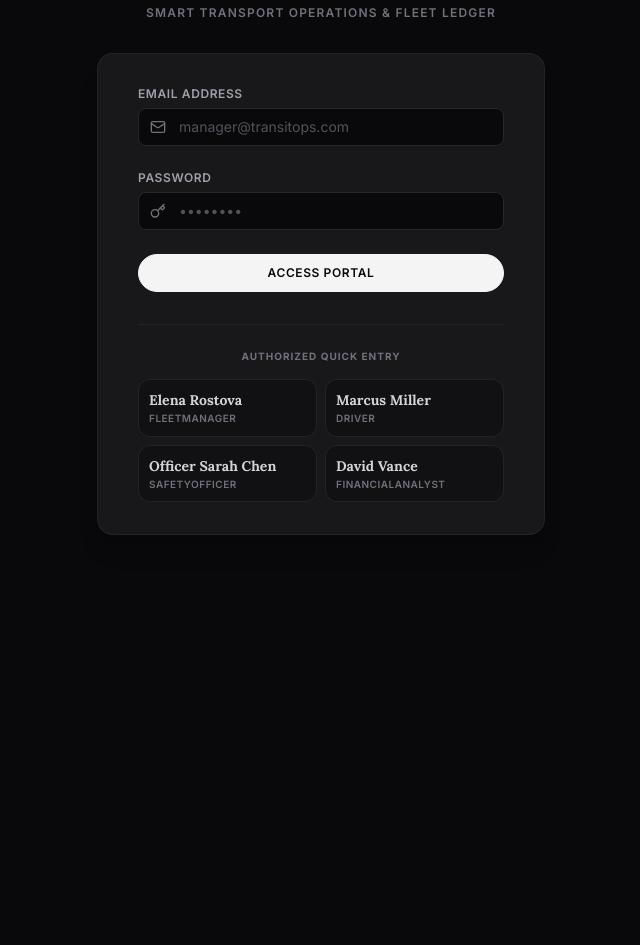
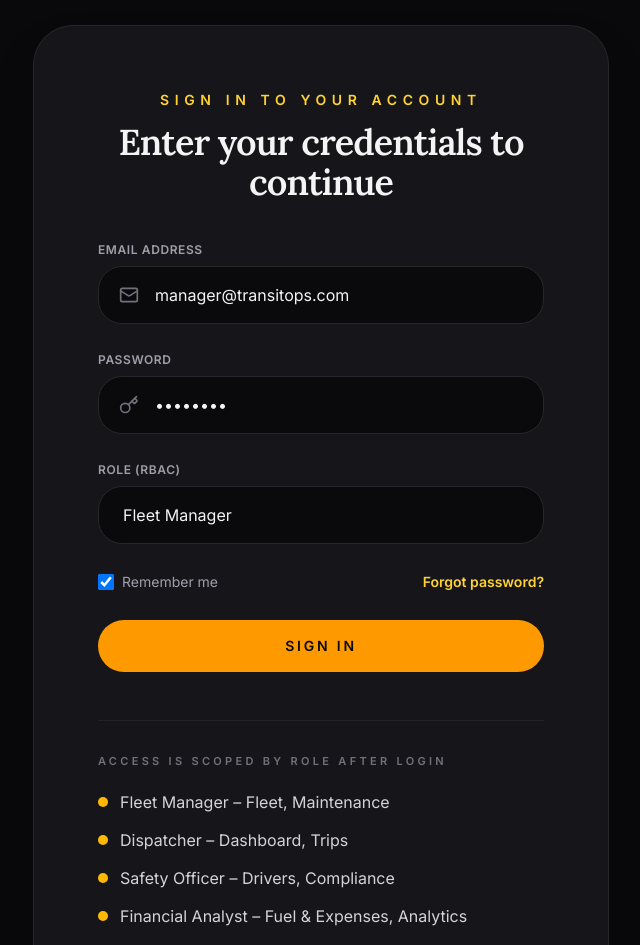
Before and after one commit to 2025tarunmotwani-maker/Transitops-odoo-hackathon-2026, a React (Vite) app in the folder frontend/: page / in a window 1280 px wide. Shown: the part 187-1132 px from the top of the page, without its empty margins (319-959 px from the left). Before the commit the page ends 800 px from the top, so only its background shows below. Built offline with nearby package versions, Linux system fonts and the light colour scheme.

Commit message:
feat: enhance login screen with role-based access control and improved UI

```diff
--- a/frontend/src/components/LoginScreen.tsx
+++ b/frontend/src/components/LoginScreen.tsx
@@ -4,13 +4,29 @@ import { SEED_USERS } from '../data/seedData';
 import { Shield, Key, Mail, Truck, AlertCircle } from 'lucide-react';
 import { motion } from 'motion/react';
 
+const ROLE_LABELS: Record<Role, string> = {
+  FleetManager: 'Fleet Manager',
+  Driver: 'Dispatcher',
+  SafetyOfficer: 'Safety Officer',
+  FinancialAnalyst: 'Financial Analyst'
+};
+
+const ROLE_DESCRIPTIONS: Array<{ label: string; value: Role }> = [
+  { label: 'Fleet Manager', value: 'FleetManager' },
+  { label: 'Dispatcher', value: 'Driver' },
+  { label: 'Safety Officer', value: 'SafetyOfficer' },
+  { label: 'Financial Analyst', value: 'FinancialAnalyst' }
+];
+
 interface LoginScreenProps {
   onLoginSuccess: (user: User) => void;
 }
 
 export default function LoginScreen({ onLoginSuccess }: LoginScreenProps) {
-  const [email, setEmail] = useState('');
-  const [password, setPassword] = useState('');
+  const [email, setEmail] = useState('manager@transitops.com');
+  const [password, setPassword] = useState('admin123');
+  const [role, setRole] = useState<Role>('FleetManager');
+  const [rememberMe, setRememberMe] = useState(true);
   const [error, setError] = useState('');
   const [loading, setLoading] = useState(false);
 
@@ -19,18 +35,20 @@ export default function LoginScreen({ onLoginSuccess }: LoginScreenProps) {
     setError('');
     setLoading(true);
 
-    // Simulate authenticating against seed users
     setTimeout(() => {
-      const match = SEED_USERS.find(u => u.email.toLowerCase() === email.toLowerCase());
+      const match = SEED_USERS.find(
+        (u) => u.email.toLowerCase() === email.toLowerCase() && u.role === role
+      );
 
       if (!match) {
-        setError('Invalid credentials. Try our quick login options below!');
+        setError('Invalid credentials. Please verify email, password and role.');
         setLoading(false);
         return;
       }
 
-      // Password rules - simple password for seed users
-      const expectedPassword = email.split('@')[0] === 'manager' ? 'admin123' : `${email.split('@')[0]}123`;
+      const expectedPassword =
+        match.email.split('@')[0] === 'manager' ? 'admin123' : `${match.email.split('@')[0]}123`;
+
       if (password !== expectedPassword) {
         setError('Incorrect password. Please try again.');
         setLoading(false);
@@ -42,51 +60,52 @@ export default function LoginScreen({ onLoginSuccess }: LoginScreenProps) {
     }, 450);
   };
 
-  const handleQuickLogin = (user: User) => {
-    const expectedPassword = user.email.split('@')[0] === 'manager' ? 'admin123' : `${user.email.split('@')[0]}123`;
-    setEmail(user.email);
-    setPassword(expectedPassword);
-    setError('');
-  };
+  return (
+    <div className="min-h-screen bg-zinc-950 text-zinc-100 flex flex-col items-center justify-center p-6 lg:p-12">
+      <header className="text-center mb-10">
+        <div className="inline-flex items-center gap-3">
+          <div className="p-3 bg-zinc-900 text-zinc-100 border border-zinc-800 rounded-2xl shadow-sm">
+            <Truck className="h-7 w-7 text-amber-300" />
+          </div>
+          <div>
+            <p className="text-sm uppercase tracking-[0.4em] text-zinc-500 font-semibold">TransiTOps</p>
+          </div>
+        </div>
+        <h1 className="mt-4 text-5xl font-display font-bold tracking-tight text-zinc-100">
+          Smart Transport Operations Platform
+          </h1>
+      </header>
 
-  return (
-    <div className="min-h-screen bg-zinc-950 flex flex-col justify-center py-12 sm:px-6 lg:px-8">
-      <div className="sm:mx-auto sm:w-full sm:max-w-md">
-        <div className="flex justify-center items-center gap-3">
-          <div className="p-2.5 bg-zinc-900 text-zinc-100 border border-zinc-800 rounded-xl shadow-xs shrink-0">
-            <Truck className="h-6 w-6 text-zinc-400" />
-          </div>
-          <span className="text-2xl tracking-[4px] font-display uppercase font-semibold text-zinc-100">TransitOps</span>
-        </div>
-        <h2 className="mt-6 text-center text-3xl font-display font-medium tracking-tight text-zinc-100">
-          The Operational Sphere
-        </h2>
-        <p className="mt-2 text-center text-xs tracking-widest uppercase font-semibold text-zinc-500">
-          Smart Transport Operations & Fleet Ledger
-        </p>
-      </div>
-
-      <div className="mt-8 sm:mx-auto sm:w-full sm:max-w-md">
-        <div className="bg-zinc-900 py-8 px-4 border border-zinc-800/80 sm:rounded-2xl sm:px-10 shadow-xl">
+      <main className="w-full max-w-xl">
+        <div className="w-full bg-zinc-900/95 border border-zinc-800 shadow-2xl rounded-[2.5rem] p-12 lg:p-16">
           {error && (
             <motion.div
-              initial={{ opacity: 0, y: -5 }}
+              initial={{ opacity: 0, y: -10 }}
               animate={{ opacity: 1, y: 0 }}
-              className="mb-4 p-3 bg-red-950/40 border border-red-900/50 rounded-lg flex items-center gap-2 text-xs text-red-300"
+              className="mb-6 rounded-3xl border border-red-500/50 bg-red-950/40 px-4 py-3 text-sm text-red-200"
             >
-              <AlertCircle className="h-4 w-4 shrink-0 text-red-400" />
-              <span>{error}</span>
+              <div className="flex items-center gap-2">
+                <AlertCircle className="h-4 w-4 text-red-400" />
+                <span>{error}</span>
+              </div>
             </motion.div>
           )}
 
-          <form className="space-y-6" onSubmit={handleSubmit}>
+          <div className="mb-10 text-center">
+            <p className="text-sm uppercase tracking-[0.4em] text-amber-300 font-semibold mb-3">Sign in to your account</p>
+            <h2 className="text-4xl font-display font-semibold tracking-tight text-zinc-100">
+              Enter your credentials to continue
+            </h2>
+          </div>
+
+          <form className="space-y-7" onSubmit={handleSubmit}>
             <div>
               <label htmlFor="email" className="block text-xs uppercase tracking-wider font-semibold text-zinc-400">
                 Email address
               </label>
-              <div className="mt-1.5 relative rounded-md shadow-xs">
-                <div className="absolute inset-y-0 left-0 pl-3 flex items-center pointer-events-none text-zinc-500">
-                  <Mail className="h-4 w-4" />
+              <div className="mt-2 relative rounded-3xl border border-zinc-800 bg-zinc-950/90">
+                <div className="pointer-events-none absolute inset-y-0 left-0 flex items-center pl-5 text-zinc-500">
+                  <Mail className="h-5 w-5" />
                 </div>
                 <input
                   id="email"
@@ -96,7 +115,7 @@ export default function LoginScreen({ onLoginSuccess }: LoginScreenProps) {
                   required
                   value={email}
                   onChange={(e) => setEmail(e.target.value)}
-                  className="block w-full pl-10 pr-3 py-2 bg-zinc-950 border border-zinc-800 rounded-lg text-zinc-100 placeholder-zinc-600 focus:outline-hidden focus:border-zinc-700 text-sm"
+                  className="w-full rounded-3xl border-none bg-transparent py-4 pl-14 pr-5 text-base text-zinc-100 placeholder:text-zinc-600 focus:outline-none"
                   placeholder="manager@transitops.com"
                 />
               </div>
@@ -106,9 +125,9 @@ export default function LoginScreen({ onLoginSuccess }: LoginScreenProps) {
               <label htmlFor="password" className="block text-xs uppercase tracking-wider font-semibold text-zinc-400">
                 Password
               </label>
-              <div className="mt-1.5 relative rounded-md shadow-xs">
-                <div className="absolute inset-y-0 left-0 pl-3 flex items-center pointer-events-none text-zinc-500">
-                  <Key className="h-4 w-4" />
+              <div className="mt-2 relative rounded-3xl border border-zinc-800 bg-zinc-950/90">
+                <div className="pointer-events-none absolute inset-y-0 left-0 flex items-center pl-5 text-zinc-500">
+                  <Key className="h-5 w-5" />
                 </div>
                 <input
                   id="password"
@@ -118,50 +137,85 @@ export default function LoginScreen({ onLoginSuccess }: LoginScreenProps) {
                   required
                   value={password}
                   onChange={(e) => setPassword(e.target.value)}
-                  className="block w-full pl-10 pr-3 py-2 bg-zinc-950 border border-zinc-800 rounded-lg text-zinc-100 placeholder-zinc-600 focus:outline-hidden focus:border-zinc-700 text-sm"
+                  className="w-full rounded-3xl border-none bg-transparent py-4 pl-14 pr-5 text-base text-zinc-100 placeholder:text-zinc-600 focus:outline-none"
                   placeholder="••••••••"
                 />
               </div>
             </div>
 
             <div>
-              <button
-                type="submit"
-                disabled={loading}
-                className="w-full flex justify-center py-2.5 px-4 border border-zinc-100 rounded-full text-xs font-semibold uppercase tracking-wider text-zinc-950 bg-zinc-100 hover:bg-zinc-200 transition-colors duration-200 disabled:opacity-50 cursor-pointer"
-              >
-                {loading ? 'Authenticating Sphere...' : 'Access Portal'}
+              <label htmlFor="role" className="block text-xs uppercase tracking-wider font-semibold text-zinc-400">
+                Role (RBAC)
+              </label>
+              <div className="mt-2 rounded-3xl border border-zinc-800 bg-zinc-950/90 relative">
+                <select
+                  id="role"
+                  value={role}
+                  onChange={(e) => setRole(e.target.value as Role)}
+                  className="w-full appearance-none rounded-3xl border-none bg-transparent py-4 px-6 text-base text-zinc-100 focus:outline-none pr-10"
+                >
+                  {ROLE_DESCRIPTIONS.map((item) => (
+                    <option key={item.value} value={item.value} className="bg-zinc-950 text-zinc-100">
+                      {item.label}
+                    </option>
+                  ))}
+                </select>
+              </div>
+            </div>
+
+            <div className="flex items-center justify-between gap-4 text-xs lg:text-sm text-zinc-400">
+              <label className="inline-flex items-center gap-2">
+                <input
+                  type="checkbox"
+                  checked={rememberMe}
+                  onChange={(e) => setRememberMe(e.target.checked)}
+                  className="h-4 w-4 rounded border-zinc-700 bg-zinc-900 text-amber-400 focus:ring-amber-300"
+                />
+                Remember me
+              </label>
+              <button type="button" className="text-amber-300 hover:text-amber-200 font-semibold">
+                Forgot password?
               </button>
             </div>
+
+            <button
+              type="submit"
+              disabled={loading}
+              className="w-full rounded-full bg-amber-500 px-6 py-4 text-sm font-semibold uppercase tracking-[0.2em] text-zinc-950 transition hover:bg-amber-400 disabled:cursor-not-allowed disabled:opacity-60"
+            >
+              {loading ? 'Signing in...' : 'Sign In'}
+            </button>
           </form>
 
-          <div className="mt-8 border-t border-zinc-800/80 pt-6">
-            <div className="relative flex justify-center text-sm mb-4">
-              <span className="px-3 bg-zinc-900 text-[10px] font-bold uppercase tracking-widest text-zinc-500">
-                Authorized Quick Entry
-              </span>
-            </div>
-
-            <div className="grid grid-cols-2 gap-2">
-              {SEED_USERS.map((user) => {
-                let badgeColor = 'bg-zinc-950/40 text-zinc-400 border border-zinc-800/80 hover:bg-zinc-850 hover:text-zinc-200';
-
-                return (
-                  <button
-                    key={user.email}
-                    type="button"
-                    onClick={() => handleQuickLogin(user)}
-                    className={`p-2.5 rounded-xl text-left text-xs transition-all duration-150 cursor-pointer ${badgeColor}`}
-                  >
-                    <div className="font-bold text-zinc-300 font-display text-sm">{user.name}</div>
-                    <div className="text-[10px] font-semibold text-zinc-500 uppercase tracking-wider mt-0.5">{user.role}</div>
-                  </button>
-                );
-              })}
-            </div>
+          <div className="mt-12 border-t border-zinc-800/80 pt-8">
+            <p className="text-[11px] uppercase tracking-[0.3em] text-zinc-500 font-semibold mb-5 text-center lg:text-left">
+              Access is scoped by role after login
+            </p>
+            <ul className="space-y-3.5 text-sm lg:text-base text-zinc-300">
+              <li className="flex gap-3 items-center">
+                <span className="h-2.5 w-2.5 rounded-full bg-amber-400" />
+                Fleet Manager – Fleet, Maintenance
+              </li>
+              <li className="flex gap-3 items-center">
+                <span className="h-2.5 w-2.5 rounded-full bg-amber-400" />
+                Dispatcher – Dashboard, Trips
+              </li>
+              <li className="flex gap-3 items-center">
+                <span className="h-2.5 w-2.5 rounded-full bg-amber-400" />
+                Safety Officer – Drivers, Compliance
+              </li>
+              <li className="flex gap-3 items-center">
+                <span className="h-2.5 w-2.5 rounded-full bg-amber-400" />
+                Financial Analyst – Fuel & Expenses, Analytics
+              </li>
+            </ul>
           </div>
         </div>
-      </div>
+      </main>
+
+      <footer className="mt-12 text-center text-[10px] uppercase tracking-[0.3em] text-zinc-600 font-semibold">
+          TRANSITOPS © 2026 · RBAC ENABLED
+      </footer>
     </div>
   );
 }
```
